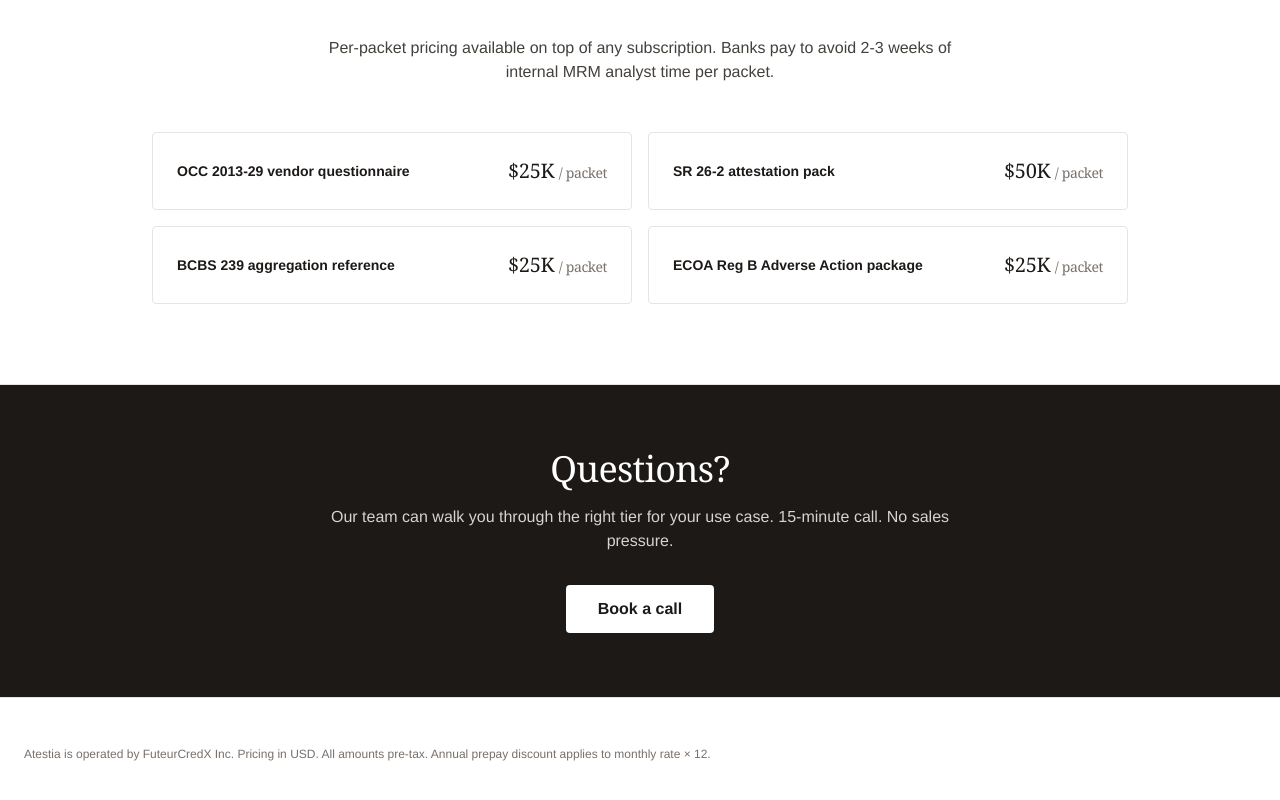
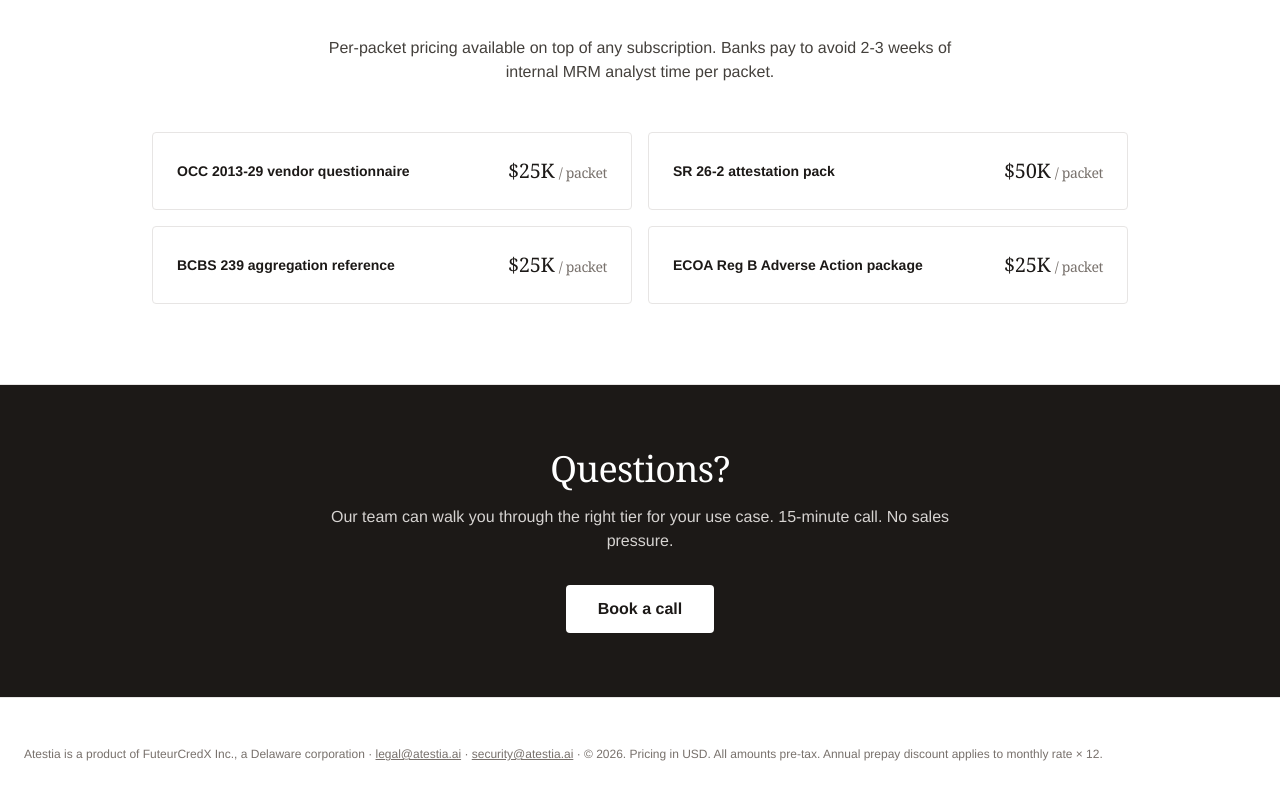
Before and after one commit to Atestia/website, a plain HTML site: page pricing.html in a window 1280 px wide. Shown: the part 1687-2487 px from the top of the page. Drawn offline with nearby package versions, Linux system fonts and the light colour scheme.

Commit message:
pricing.html — entity disclosure footer fix

```diff
--- a/pricing.html
+++ b/pricing.html
@@ -195,7 +195,7 @@ body{font-family:'Helvetica Neue','Inter',Arial,sans-serif;-webkit-font-smoothin
 
 <footer class="border-t border-stone-200 bg-white">
   <div class="max-w-7xl mx-auto px-6 py-12 text-sm text-stone-600">
-    <p class="text-stone-500 text-xs">Atestia is operated by FuteurCredX Inc. Pricing in USD. All amounts pre-tax. Annual prepay discount applies to monthly rate × 12.</p>
+    <p class="text-stone-500 text-xs">Atestia is a product of FuteurCredX Inc., a Delaware corporation · <a href="mailto:legal@atestia.ai" class="underline hover:text-accent">legal@atestia.ai</a> · <a href="mailto:security@atestia.ai" class="underline hover:text-accent">security@atestia.ai</a> · © 2026. Pricing in USD. All amounts pre-tax. Annual prepay discount applies to monthly rate × 12.</p>
   </div>
 </footer>
 
```
